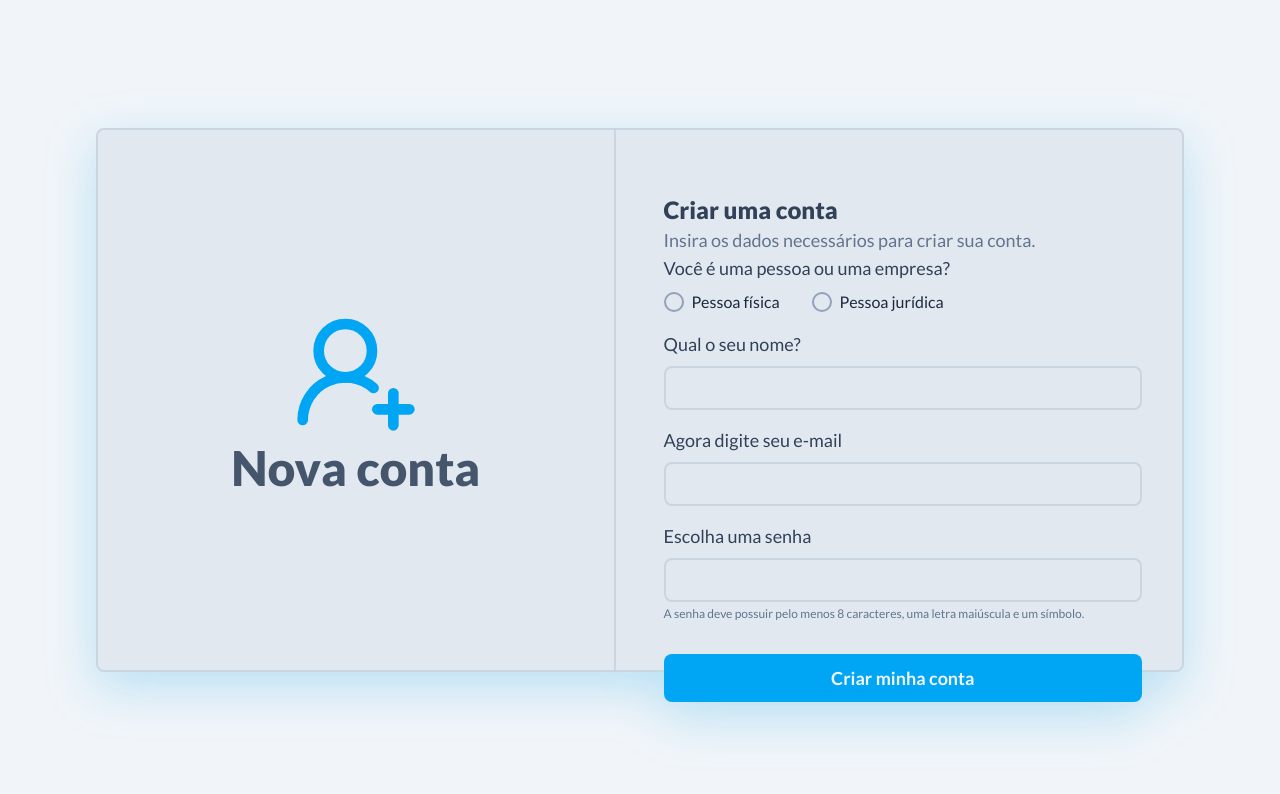
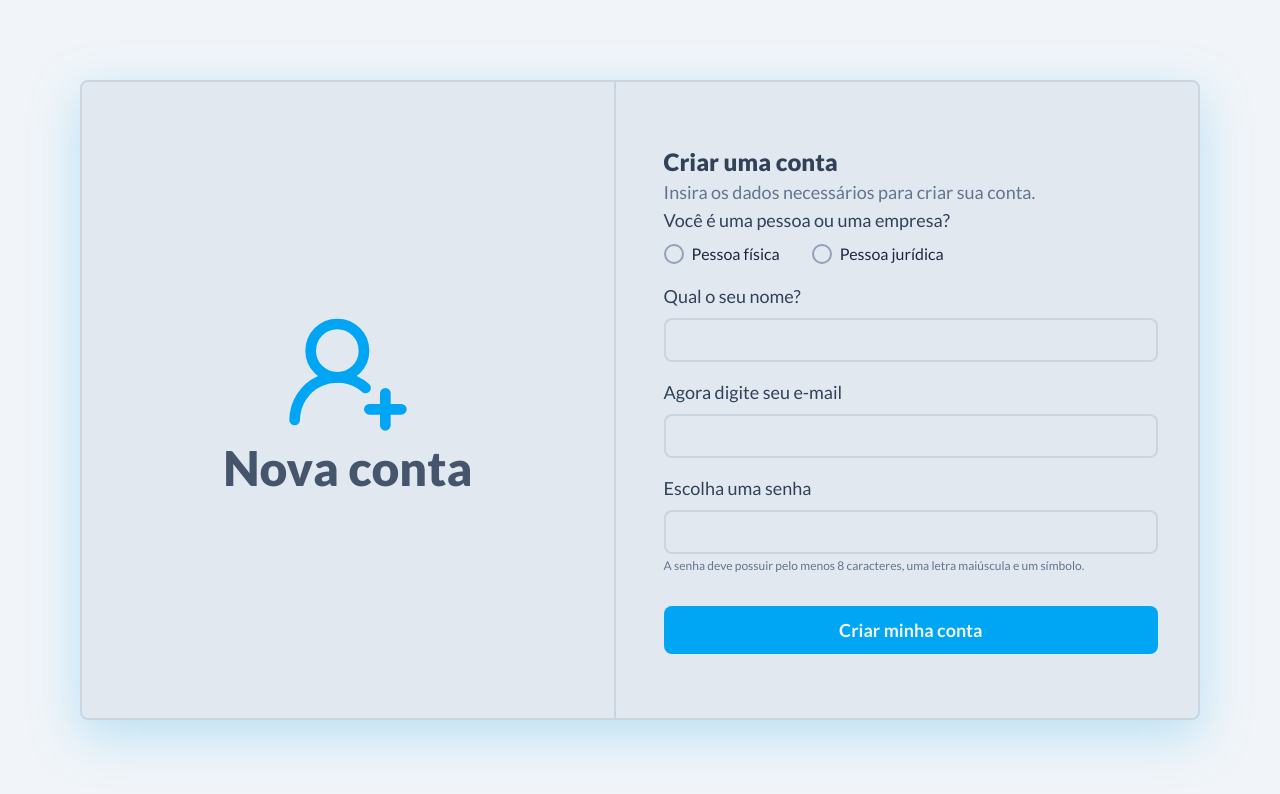
Before and after one commit to RCECAD/rcecad-next, a Next.js app: page /auth/signup in a window 1280 px wide. Shown: the top 794 px of the page. Built offline with nearby package versions, Linux system fonts and the light colour scheme.

Commit message:
refactor: tweak styles

```diff
--- a/src/app/auth/layout.tsx
+++ b/src/app/auth/layout.tsx
@@ -1,11 +1,10 @@
 "use client";
 import { AuthCard } from "@/components/ui/auth-card";
-import { usePathname } from "next/navigation";
 import type { ReactNode } from "react";
 
 const AuthLayout = ({ children }: Readonly<{ children: ReactNode }>) => {
 	return (
-		<div className="w-screen h-screen md:px-24 md:py-32 2xl:px-48 2xl:py-32 items-center justify-center bg-slate-100">
+		<div className="bg-slate-100 h-screen flex items-center justify-center p-20">
 			<AuthCard>{children}</AuthCard>
 		</div>
 	);
```
